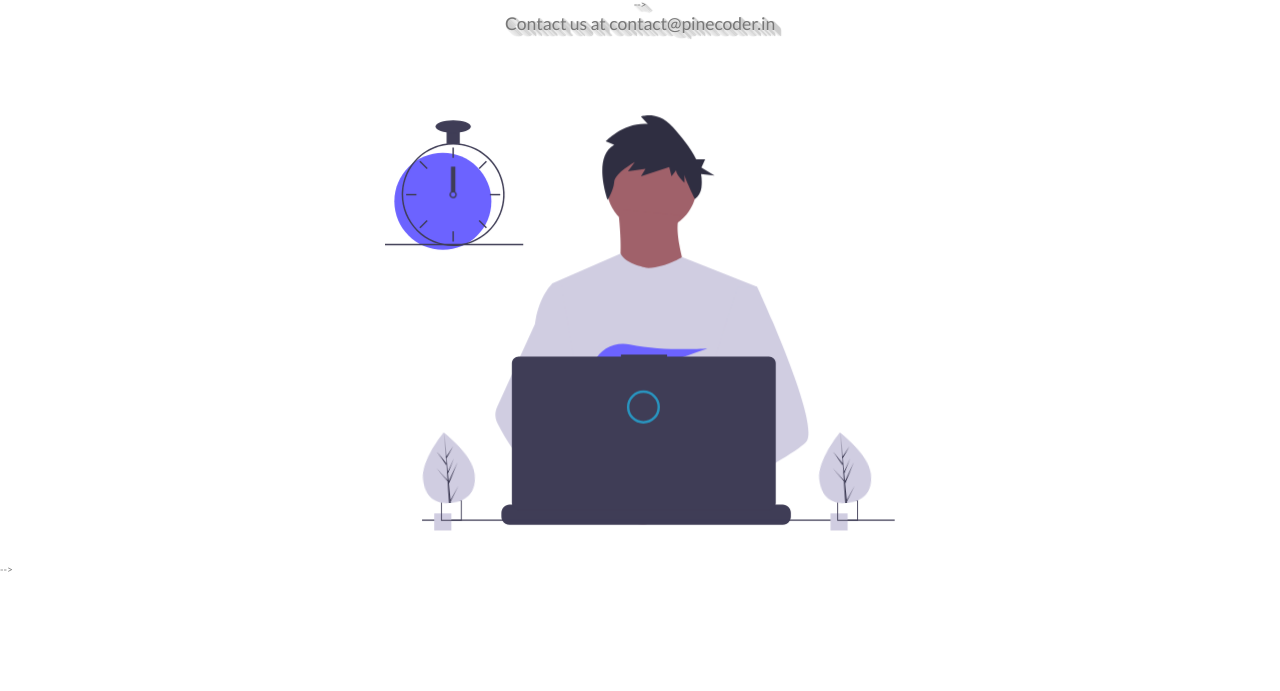
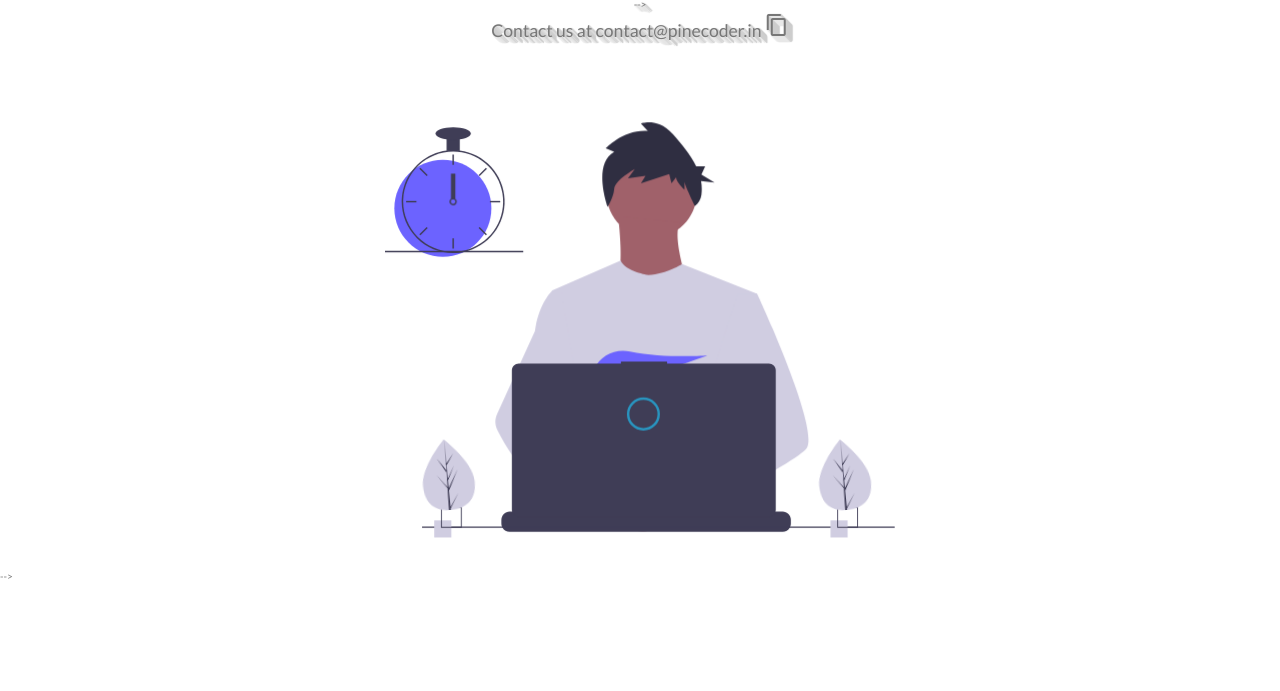
Before and after one commit to beyondtechalgo/beyondtechalgo.github.io, a plain HTML site: page index.html in a window 1280 px wide. Shown: the part 109-800 px from the top of the page. Drawn offline with nearby package versions, Linux system fonts and the light colour scheme.

Commit message:
Update index.html

```diff
--- a/index.html
+++ b/index.html
@@ -30,7 +30,7 @@
         <div class="col-md-10 main-title">
 <!--           <h1>Welcome</h1> -->
                 <h2>Website under construction</h2> -->
-                <h3>Contact us at contact@pinecoder.in</h3>
+                <h3>Contact us at contact@pinecoder.in <span class="material-icons" onclick="copyToClipboard('contact@pinecoder.in')">content_copy</span></h3>
 <!--           <h2>Website under construction, pine coder will be out soon!</h2> -->
         </div>
       </div>
@@ -272,5 +272,16 @@
       integrity="sha384-ChfqqxuZUCnJSK3+MXmPNIyE6ZbWh2IMqE241rYiqJxyMiZ6OW/JmZQ5stwEULTy"
       crossorigin="anonymous"
     ></script>
+    <script>
+      function copyToClipboard(text) {
+        const textarea = document.createElement('textarea');
+        textarea.value = text;
+        document.body.appendChild(textarea);
+        textarea.select();
+        document.execCommand('copy');
+        document.body.removeChild(textarea);
+        alert('Email copied to clipboard: ' + text);
+      }
+    </script>
   </body>
 </html>
```
